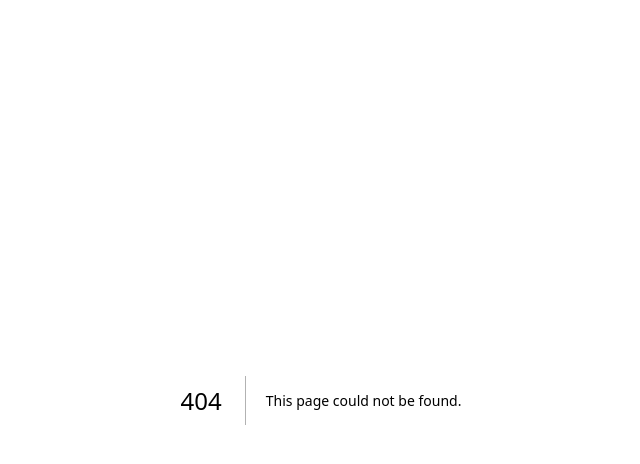
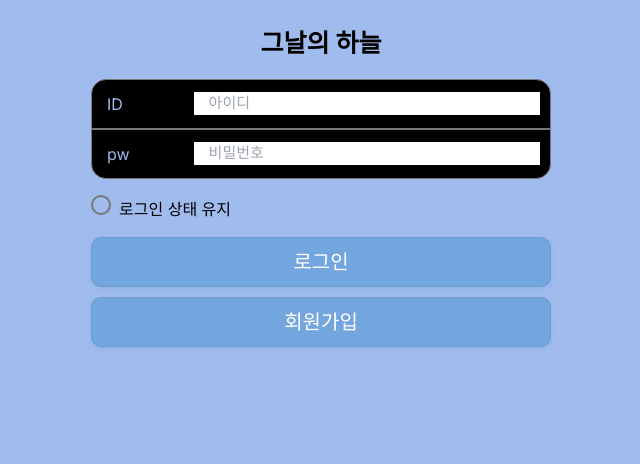
Before and after one commit to 2chanhaeng/today-sky-fe, a Next.js app: page /login in a window 1280 px wide. Before the commit this address had no page. Shown: the top 464 px of the page, without its empty margins (319-959 px from the left). Built offline with nearby package versions, Linux system fonts and the light colour scheme.

Commit message:
[Create] 로그인 페이지 생성

```diff
--- /dev/null
+++ b/app/login/page.tsx
@@ -0,0 +1,59 @@
+import style from "@/styles/login/index.module.scss";
+
+export default function LoginPage() {
+  return (
+    <main>
+      <div className={style.warp}>
+        <a className={style.logo} href="/">
+          그날의 하늘
+        </a>
+        <div className={style.login_warp}>
+          <form name="login_form" id="login_form" className={style.login_form} method="POST">
+            <div className={style.panel_inner}>
+              <div className={style.form_item_top}>
+                <label htmlFor="username" className={style.form_item_label}>ID</label>
+                <input
+                  type="text"
+                  id="username"
+                  className={style.username}
+                  name="username"
+                  placeholder="아이디"
+                  required
+                />
+              </div>
+              <div className={style.form_item_bottom}>
+                <label htmlFor="password" className={style.form_item_label}>pw</label>
+                <input
+                  type="password"
+                  id="password"
+                  className={style.password}
+                  name="password"
+                  placeholder="비밀번호"
+                  required
+                />
+              </div>
+              <div className={style.keep}>
+                <label className={style.keep_check}>
+                  <input type="checkbox" id="keep" name="keep" value="on"/>
+                  로그인 상태 유지
+                </label>
+              </div>
+            </div>
+            <dialog id="wrong-input">
+              아이디 혹은 비밀번호가 잘못되었습니다.
+            </dialog>
+            <button type="submit" className={style.btn}>
+              로그인
+            </button>
+            <a className={style.btn} href="/signup">
+              회원가입
+            </a>
+          </form>
+          <form action="/profile" method="POST" name="form_info">
+            <input type="hidden" id="profile_userid" name="userid" />
+          </form>
+        </div>
+      </div>
+    </main>
+  );
+}
--- /dev/null
+++ b/styles/login/index.module.scss
@@ -0,0 +1,152 @@
+.register_form {
+  display: flex;
+  flex-direction: column;
+  align-items: center;
+}
+
+.login_form {
+  display: flex;
+  flex-direction: column;
+  align-items: center;
+}
+
+.login_warp {
+  width: 100%;
+  padding: 0 40px;
+  box-sizing: border-box;
+}
+
+.logo {
+  margin-top: 1em;
+  display: flex;
+  position: relative;
+  justify-content: center;
+  text-decoration: none;
+  color: rgb(var(--foreground-rgb));
+  font-size: 25px;
+  font-weight: bold;
+}
+
+.input {
+  width: 80%;
+  font-size: 15px;
+  padding-left: 15px;
+  border: none;
+
+  :focus {
+    outline: none;
+  }
+}
+.username {
+  @extend .input;
+}
+.password {
+  @extend .input;
+}
+.login_form {
+  margin-top: 1em;
+}
+
+.form_item_top {
+  width: 460px;
+  /* 테두리 상단 둥글게 */
+  border: 1px solid #777;
+  border-radius: 15px 15px 0px 0px;
+  display: flex;
+  align-items: center;
+  justify-content: space-between;
+  position: relative;
+  box-sizing: border-box;
+  max-width: 100%;
+  min-height: 50px;
+  padding: 0 10px 0 15px;
+  background-color: rgb(var(--foreground-rgb));
+}
+
+.form_item {
+  width: 460px;
+  border: 1px solid #777;
+  border-radius: 0px;
+  display: flex;
+  align-items: center;
+  position: relative;
+  box-sizing: border-box;
+  max-width: 100%;
+  min-height: 50px;
+  padding: 0 10px 0 15px;
+}
+.form_item_label {
+  color: rgb(var(--background-start-rgb));
+}
+
+.form_item_bottom {
+  width: 460px;
+  /* 테두리 하단 둥글게 */
+  border: 1px solid #777;
+  border-radius: 0px 0px 15px 15px;
+  display: flex;
+  align-items: center;
+  justify-content: space-between;
+  position: relative;
+  box-sizing: border-box;
+  max-width: 100%;
+  min-height: 50px;
+  padding: 0 10px 0 15px;
+  background-color: rgb(var(--foreground-rgb));
+  margin-bottom: 1em;
+}
+
+.panel_inner {
+  width: 460px;
+  margin-bottom: 1em;
+}
+
+.keep_check {
+  input[type="checkbox"] {
+    appearance: none;
+    -webkit-appearance: none;
+    -moz-appearance: none;
+    width: 20px;
+    height: 20px;
+    border: 2px solid #777;
+    border-radius: 50%;
+    outline: none;
+    margin-right: 0.5em;
+    cursor: pointer;
+    :checked {
+      background-color: #73a5de;
+      border: #73a5de;
+    }
+  }
+
+  .keep_text {
+    display: inline-block;
+    font-size: 14px;
+    font-weight: 500;
+    line-height: 17px;
+    color: #777;
+    position: relative;
+    bottom: 6px;
+  }
+}
+
+.btn {
+  font-size: 20px;
+  width: 460px;
+  height: 50px;
+  display: flex;
+  margin-bottom: 0.5em;
+  padding: 0px;
+  border: 1px solid rgba(0, 0, 0, 0.06);
+  border-radius: 10px;
+  background-color: #73a5de;
+  box-shadow: 0 2px 4px 0 rgba(3, 147, 199, 0.12);
+  text-decoration: none;
+  color: #fff;
+  align-items: center;
+  justify-content: center;
+}
+
+.btn:first-child {
+  margin-top: 1em;
+}
```
